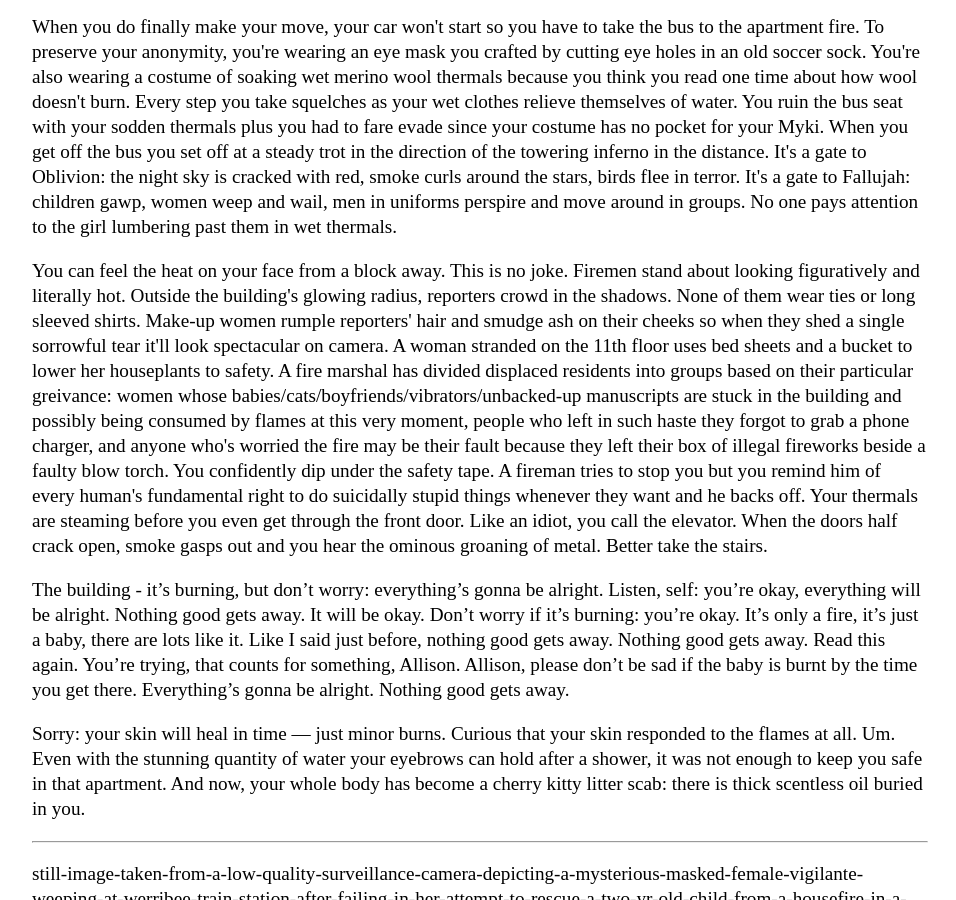
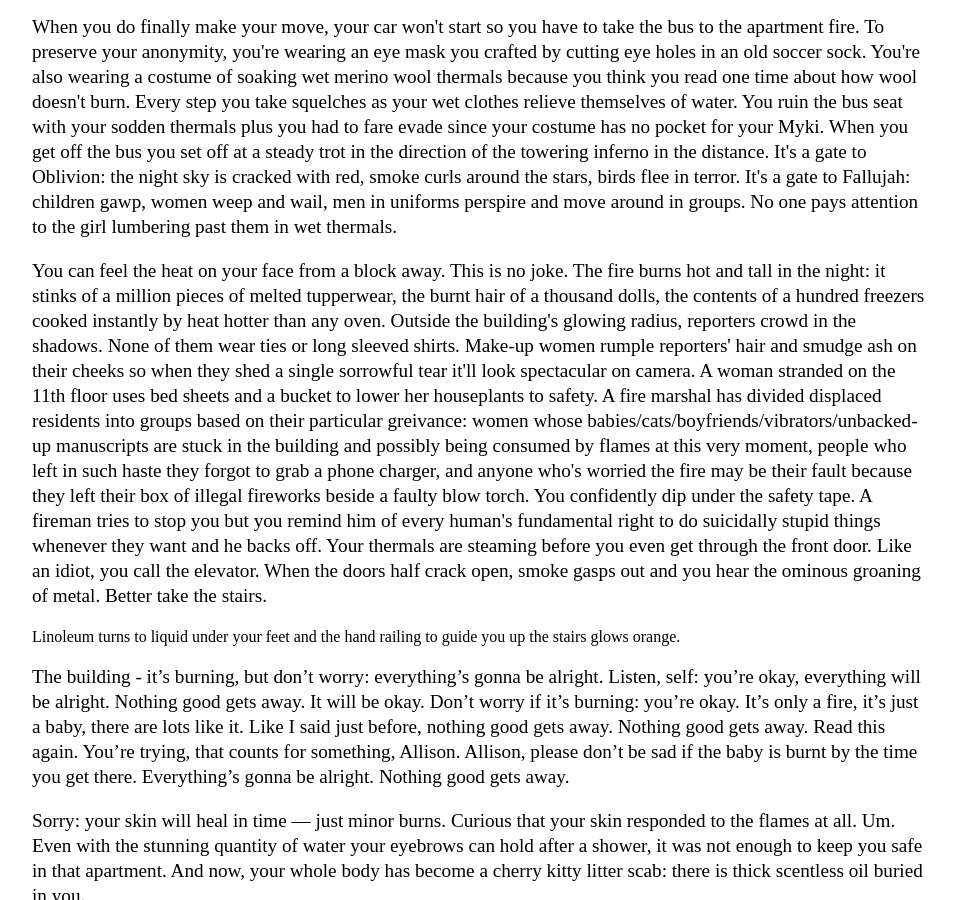
Before and after one commit to Pinelife/pinelife.github.io, a Jekyll site: the page built from Hellhole/Room9.html, in a window 1280 px wide and 900 px high, scrolled down 497 px. Shown: the whole window, without its empty margins (160-1116 px from the left). Built offline with Jekyll 4.4.1, drawn with Linux system fonts in a browser that asks for light colours.

Commit message:
Update Room9.html

```diff
--- a/Hellhole/Room9.html
+++ b/Hellhole/Room9.html
@@ -30,18 +30,20 @@
   lumbering past them in wet thermals.
 </p>
 <p>
-  You can feel the heat on your face from a block away. This is no joke. Firemen stand about looking figuratively and literally hot.
-  Outside the building's glowing radius, reporters crowd in the shadows. None of them wear ties or long sleeved shirts.
-  Make-up women rumple reporters' hair and smudge ash on their cheeks so when they shed a single sorrowful tear it'll look spectacular on camera.
-  A woman stranded on the 11th floor uses bed sheets and a bucket to lower her houseplants to safety. A fire marshal has divided displaced
-  residents into groups based on their particular greivance: women whose babies/cats/boyfriends/vibrators/unbacked-up manuscripts are
-  stuck in the building and possibly being consumed by flames at this very moment, people who left in such haste they forgot to grab a
-  phone charger, and anyone who's worried the fire may be their fault because they left their box of illegal fireworks beside a faulty
-  blow torch. You confidently dip under the safety tape. A fireman tries to stop you but you remind him of every human's fundamental
-  right to do suicidally stupid things whenever they want and he backs off. Your thermals are steaming before you even get through the
-  front door. Like an idiot, you call the elevator. When the doors half crack open, smoke gasps out and you hear the ominous groaning of
-  metal. Better take the stairs.
+  You can feel the heat on your face from a block away. This is no joke. The fire burns hot and tall in the night: it stinks of a
+  million pieces of melted tupperwear, the burnt hair of a thousand dolls, the contents of a hundred freezers cooked instantly by heat
+  hotter than any oven. Outside the building's glowing radius, reporters crowd in the shadows. None of them wear ties or long sleeved
+  shirts. Make-up women rumple reporters' hair and smudge ash on their cheeks so when they shed a single sorrowful tear it'll look
+  spectacular on camera. A woman stranded on the 11th floor uses bed sheets and a bucket to lower her houseplants to safety. A fire
+  marshal has divided displaced residents into groups based on their particular greivance: women whose
+  babies/cats/boyfriends/vibrators/unbacked-up manuscripts are stuck in the building and possibly being consumed by flames
+  at this very moment, people who left in such haste they forgot to grab a phone charger, and anyone who's worried the fire may be
+  their fault because they left their box of illegal fireworks beside a faulty blow torch. You confidently dip under the safety tape.
+  A fireman tries to stop you but you remind him of every human's fundamental right to do suicidally stupid things whenever they want
+  and he backs off. Your thermals are steaming before you even get through the front door. Like an idiot, you call the elevator. When
+  the doors half crack open, smoke gasps out and you hear the ominous groaning of metal. Better take the stairs.
   </p>
+Linoleum turns to liquid under your feet and the hand railing to guide you up the stairs glows orange.
 <p>
 The building - it’s burning, but don’t worry: everything’s gonna be alright. Listen, self: you’re okay, everything will be alright. Nothing good gets
   away. It will be okay. Don’t worry if it’s burning: you’re okay. It’s only a fire, it’s just a baby, there are lots like it. Like I
```
